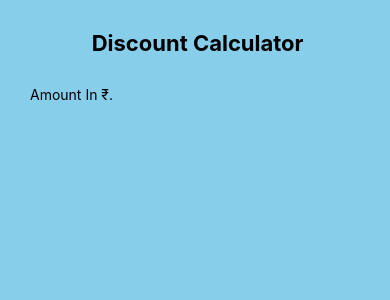
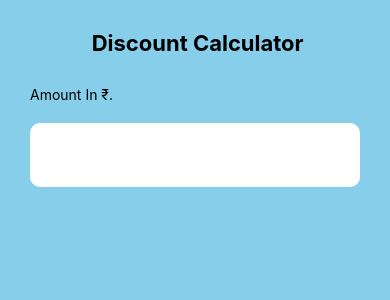
Before and after one commit to D-Coder135/DiscountCalcApp_React-Native, a React Native app: screen / in a window 390 px wide. Shown: the top 300 px of the page. Built offline with nearby package versions, Linux system fonts and the light colour scheme.

Commit message:
add properties for the inputText attribute inside the const styles field

```diff
--- a/App.js
+++ b/App.js
@@ -28,6 +28,6 @@ const styles = StyleSheet.create({
     marginHorizontal: 30
   },
   inputText: {
-
+    backgroundColor: 'white', padding: 20, marginTop: 20, marginBottom: 20, borderRadius: 10, outline: 'none', textAlign: 'center', fontSize: 20
   }
 });
```
